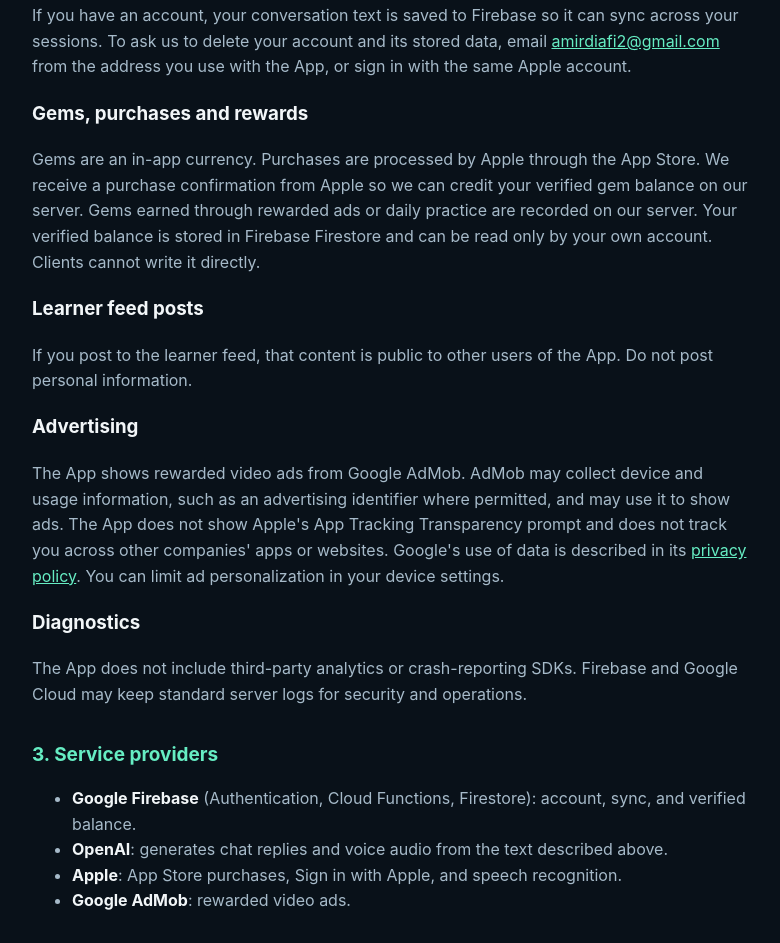
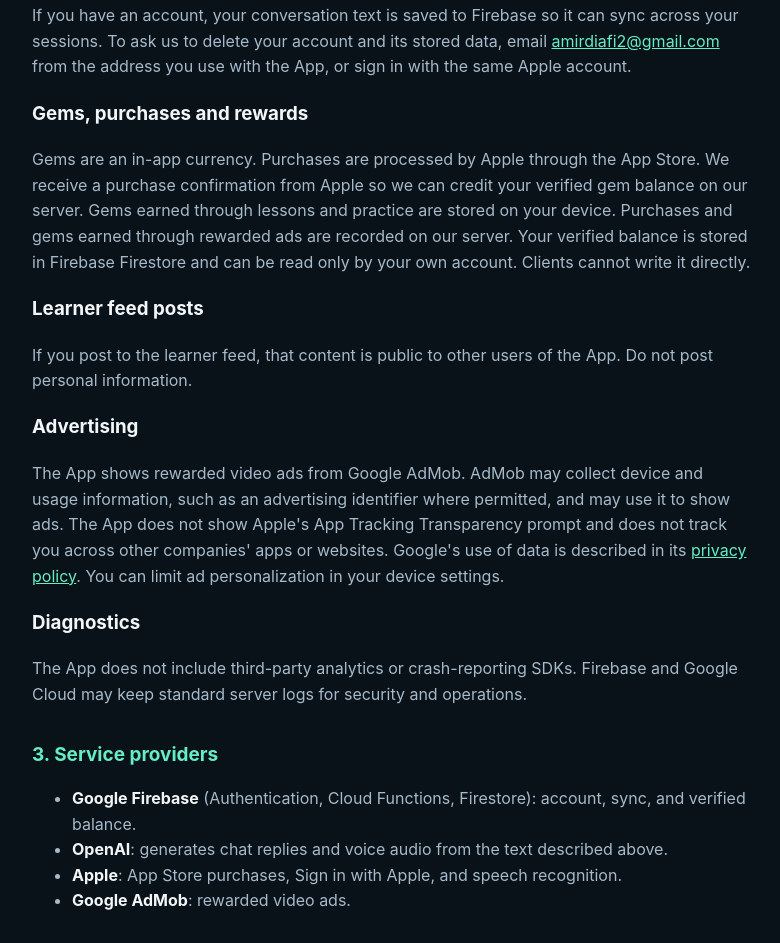
Before and after one commit to AmirDiafi/amirdiafi.github.io, a plain HTML site: page arabic-dialects/privacy.html in a window 1280 px wide. Shown: the part 1322-2265 px from the top of the page, without its empty margins (248-1028 px from the left). Drawn offline with Linux system fonts and the light colour scheme.

Commit message:
Update Arabic Dialects privacy and terms for device-stored lesson gems
Co-authored-by: Copilot <223556219+Copilot@users.noreply.github.com>

```diff
--- a/arabic-dialects/privacy.html
+++ b/arabic-dialects/privacy.html
@@ -32,7 +32,7 @@
 <h3>Conversation history and account data</h3>
 <p>If you have an account, your conversation text is saved to Firebase so it can sync across your sessions. To ask us to delete your account and its stored data, email <a href="mailto:amirdiafi2@gmail.com">amirdiafi2@gmail.com</a> from the address you use with the App, or sign in with the same Apple account.</p>
 <h3>Gems, purchases and rewards</h3>
-<p>Gems are an in-app currency. Purchases are processed by Apple through the App Store. We receive a purchase confirmation from Apple so we can credit your verified gem balance on our server. Gems earned through rewarded ads or daily practice are recorded on our server. Your verified balance is stored in Firebase Firestore and can be read only by your own account. Clients cannot write it directly.</p>
+<p>Gems are an in-app currency. Purchases are processed by Apple through the App Store. We receive a purchase confirmation from Apple so we can credit your verified gem balance on our server. Gems earned through lessons and practice are stored on your device. Purchases and gems earned through rewarded ads are recorded on our server. Your verified balance is stored in Firebase Firestore and can be read only by your own account. Clients cannot write it directly.</p>
 <h3>Learner feed posts</h3>
 <p>If you post to the learner feed, that content is public to other users of the App. Do not post personal information.</p>
 <h3>Advertising</h3>
```
Also changed, not shown: arabic-dialects/terms.html (+1 -1 lines).
